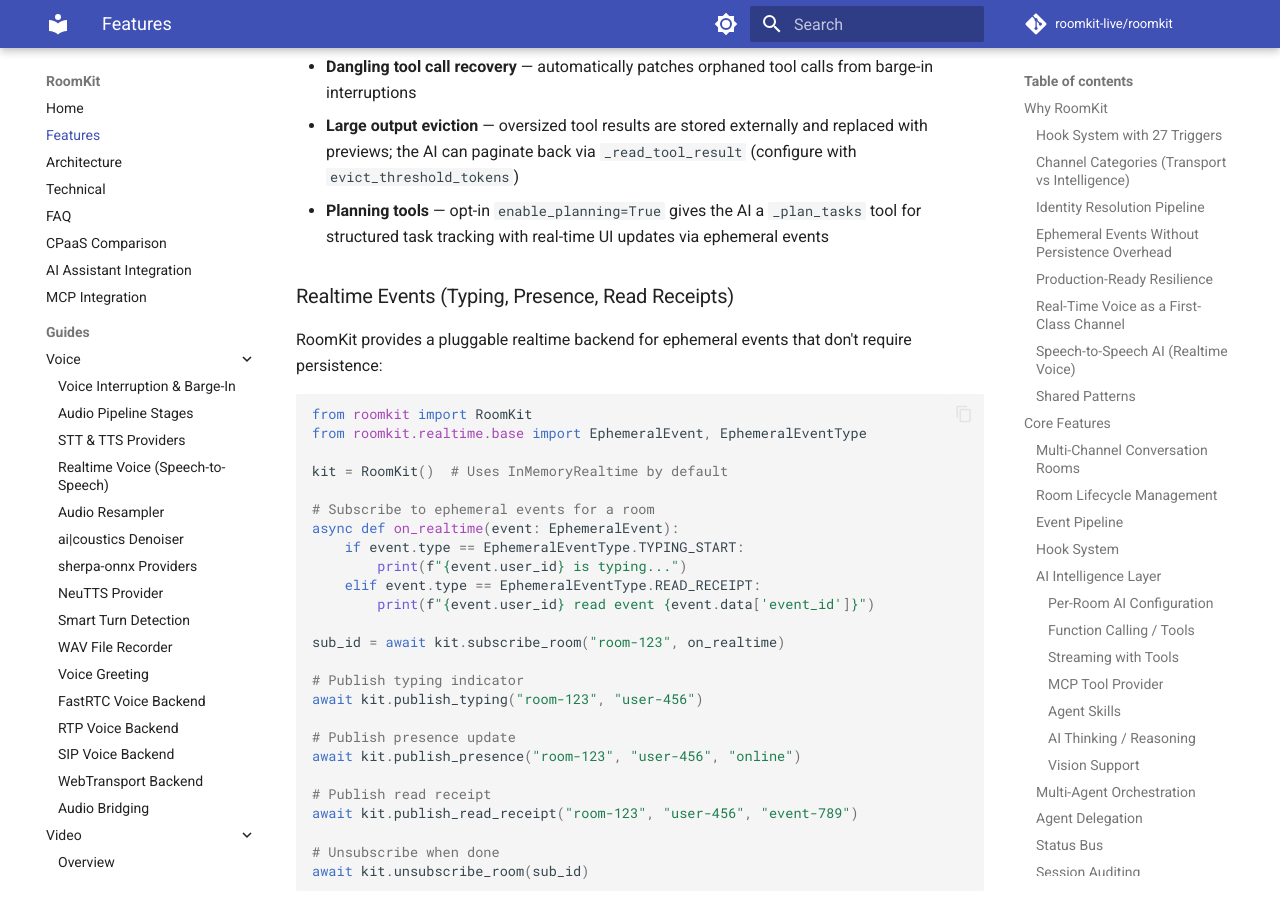
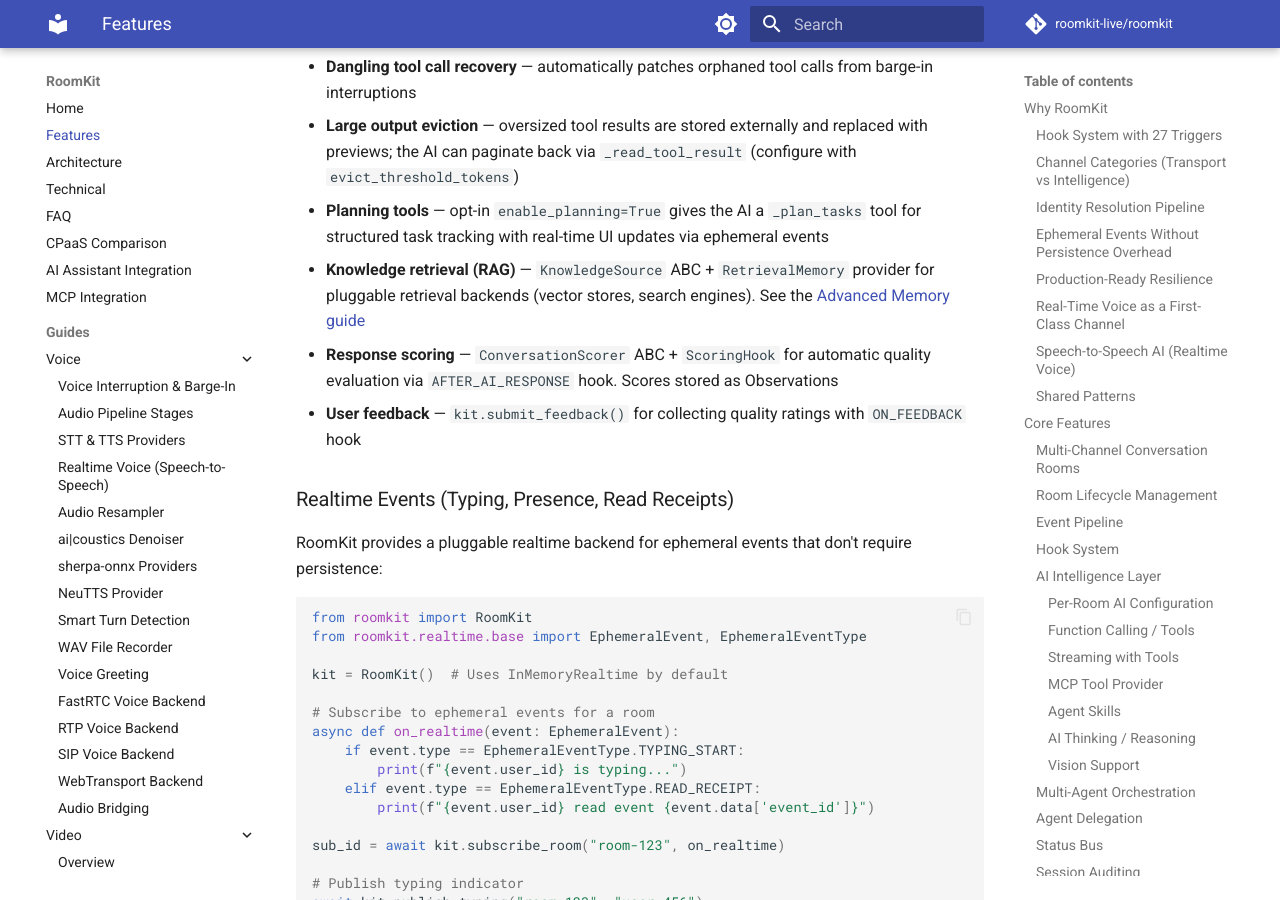
Before and after one commit to roomkit-live/roomkit-docs, an MkDocs documentation site: the page built from docs/features.md, in a window 1280 px wide and 900 px high, scrolled down 17556 px. Built offline with MkDocs 1.6.1 and Material for MkDocs 9.7.7, drawn with Linux system fonts in a browser that asks for light colours; comment, search, counter and statistics services are not loaded.

Commit message:
docs: add knowledge retrieval, scoring, and feedback features
Update features page with Sprint 1+2 agentic features:
- Knowledge retrieval (KnowledgeSource + RetrievalMemory)
- Response scoring (ConversationScorer + ScoringHook)
- User feedback (kit.submit_feedback + ON_FEEDBACK hook)

Co-Authored-By: Claude Opus 4.6 (1M context) <noreply@anthropic.com>

```diff
--- a/docs/features.md
+++ b/docs/features.md
@@ -698,6 +698,9 @@ AIChannel includes built-in agentic capabilities for complex, multi-step AI work
 - **Dangling tool call recovery** — automatically patches orphaned tool calls from barge-in interruptions
 - **Large output eviction** — oversized tool results are stored externally and replaced with previews; the AI can paginate back via `_read_tool_result` (configure with `evict_threshold_tokens`)
 - **Planning tools** — opt-in `enable_planning=True` gives the AI a `_plan_tasks` tool for structured task tracking with real-time UI updates via ephemeral events
+- **Knowledge retrieval (RAG)** — `KnowledgeSource` ABC + `RetrievalMemory` provider for pluggable retrieval backends (vector stores, search engines). See the [Advanced Memory guide](guides/advanced-memory.md)
+- **Response scoring** — `ConversationScorer` ABC + `ScoringHook` for automatic quality evaluation via `AFTER_AI_RESPONSE` hook. Scores stored as Observations
+- **User feedback** — `kit.submit_feedback()` for collecting quality ratings with `ON_FEEDBACK` hook
 
 ### Realtime Events (Typing, Presence, Read Receipts)
 
```
